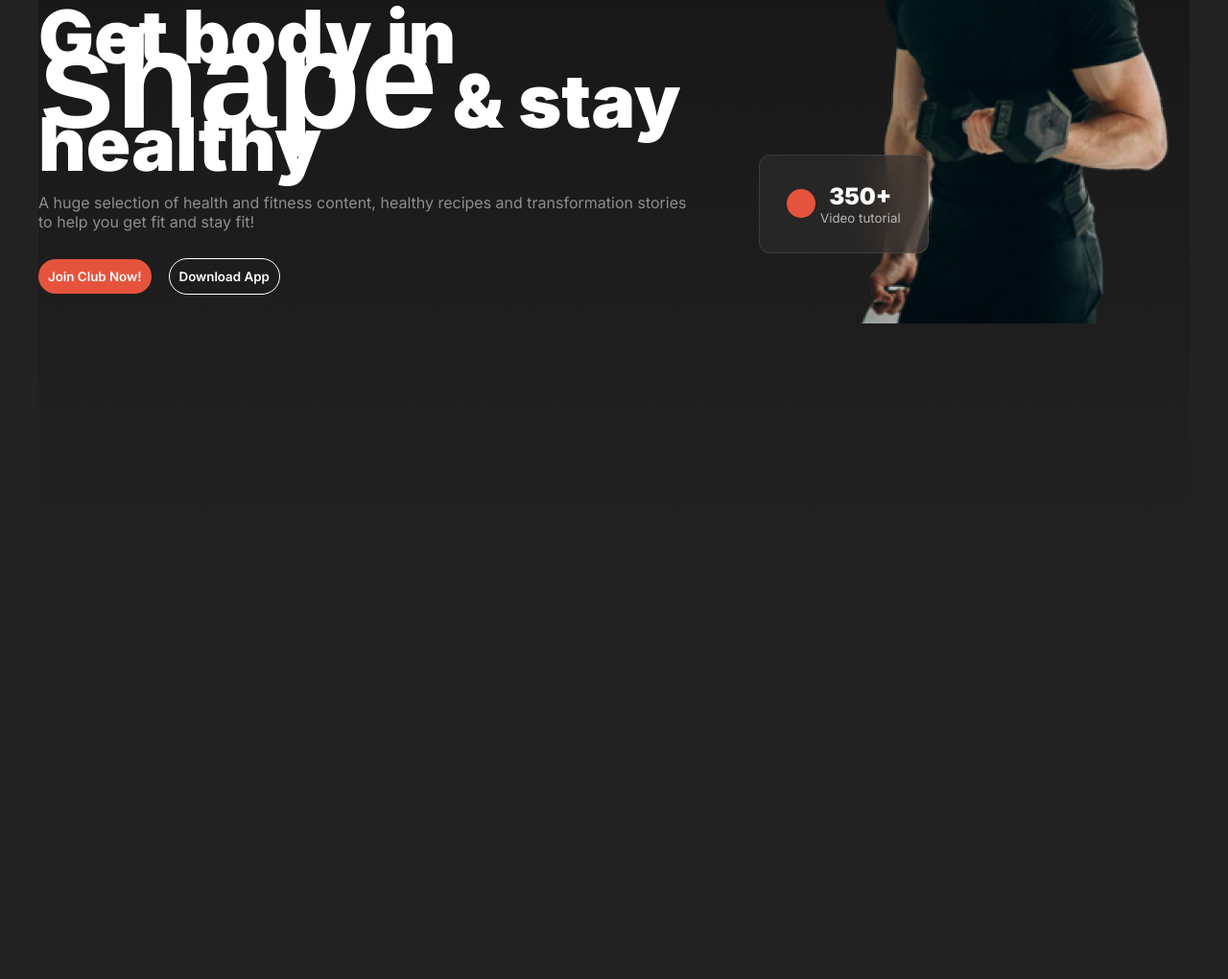
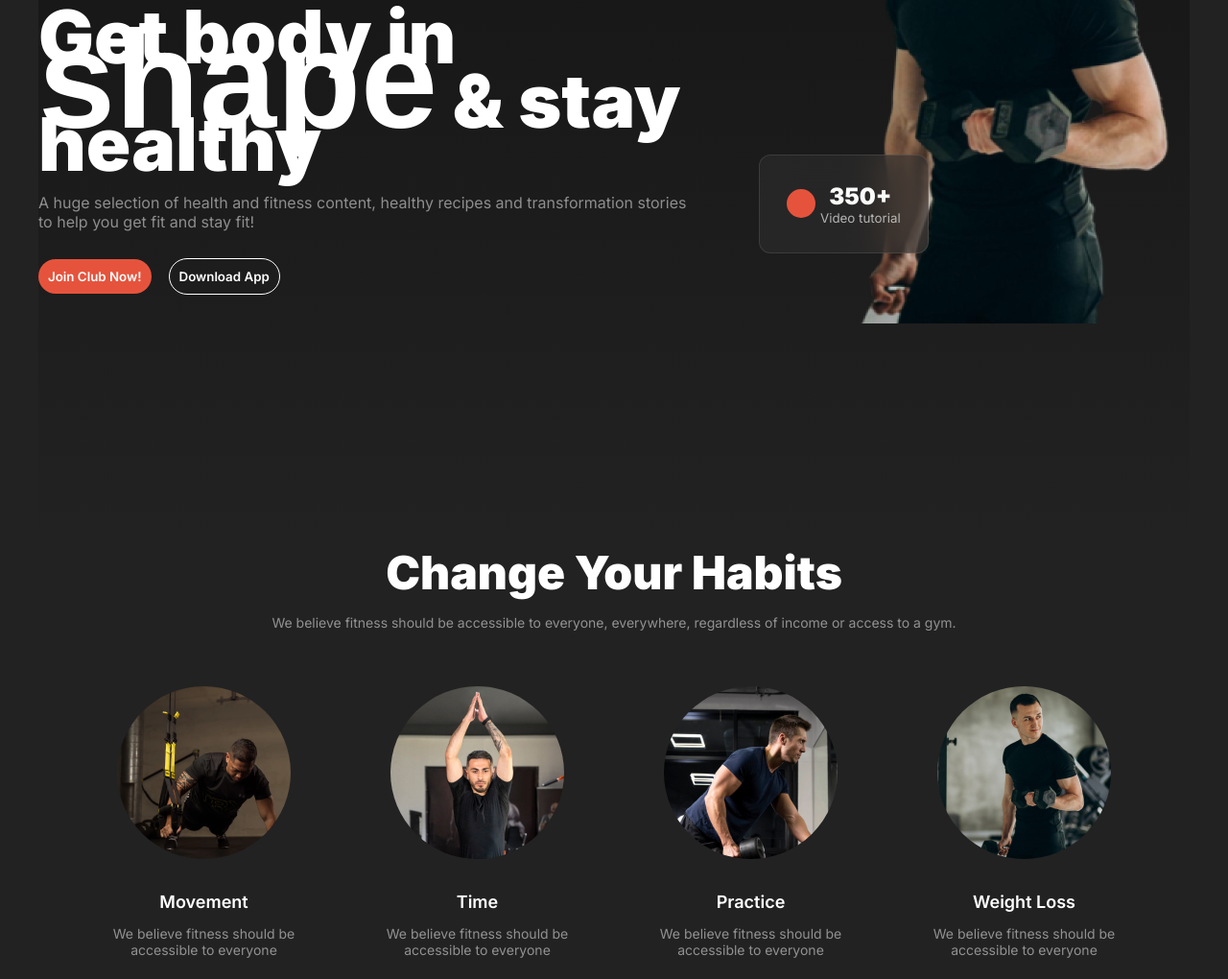
Before and after one commit to md-irfankhan/assignment-2, a plain HTML site: page index.html in a window 1280 px wide. Shown: the part 387-1407 px from the top of the page at 96% size. Before the commit the page ends 962 px from the top, so only its background shows below. Drawn offline with Linux system fonts and the light colour scheme; a web font is replaced by a local one.

Commit message:
Habit Section Added

```diff
--- a/index.html
+++ b/index.html
@@ -59,5 +59,36 @@
             </div>
         </div>
     </header>
+
+    <main>
+        <section class="habit">
+            <div class="habit-texts">
+                <h3 class="habit-title inter-900">Change Your Habits</h3>
+                <p class="habit-subtitle inter-400 ">We believe fitness should be accessible to everyone, everywhere, regardless of income or access to a gym.</p>
+            </div>
+            <div class="habit-cards flex">
+                <div class="habit-card">
+                    <div class="habit-imgs"><img src="./images/image 3.png" alt="" class="habit-img"></div>
+                    <h4 class="hcard-title inter-600">Movement</h4>
+                    <p class="hcard-subtitle inter-400">We believe fitness should be accessible to everyone</p>
+                </div>
+                <div class="habit-card">
+                    <div class="habit-imgs"><img src="./images/image 2.png" alt="" class="habit-img"></div>
+                    <h4 class="hcard-title inter-600">Time</h4>
+                    <p class="hcard-subtitle inter-400">We believe fitness should be accessible to everyone</p>
+                </div>
+                <div class="habit-card">
+                    <div class="habit-imgs"><img src="./images/image 4.png" alt="" class="habit-img"></div>
+                    <h4 class="hcard-title inter-600">Practice</h4>
+                    <p class="hcard-subtitle inter-400">We believe fitness should be accessible to everyone</p>
+                </div>
+                <div class="habit-card">
+                    <div class="habit-imgs"><img src="./images/image 5.png" alt="" class="habit-img"></div>
+                    <h4 class="hcard-title inter-600">Weight Loss</h4>
+                    <p class="hcard-subtitle inter-400">We believe fitness should be accessible to everyone</p>
+                </div>
+            </div>
+        </section>
+    </main>
 </body>
 </html>
--- a/styles/style.css
+++ b/styles/style.css
@@ -9,115 +9,134 @@
   font-weight: 400;
   font-style: normal;
 }
+
 .inter-500 {
   font-family: "Inter", sans-serif;
   font-optical-sizing: auto;
   font-weight: 500;
   font-style: normal;
 }
+
 .inter-600 {
   font-family: "Inter", sans-serif;
   font-optical-sizing: auto;
   font-weight: 600;
   font-style: normal;
 }
+
 .inter-700 {
   font-family: "Inter", sans-serif;
   font-optical-sizing: auto;
   font-weight: 700;
   font-style: normal;
 }
+
 .inter-800 {
   font-family: "Inter", sans-serif;
   font-optical-sizing: auto;
   font-weight: 800;
   font-style: normal;
 }
+
 .inter-900 {
   font-family: "Inter", sans-serif;
   font-optical-sizing: auto;
   font-weight: 900;
   font-style: normal;
 }
+
 /* ************************************************************************** */
-.flex{
+.flex {
   display: flex;
 }
-body{
+
+body {
   background: rgb(34, 34, 34);
   color: white;
 }
-.nav-icon{
+
+.nav-icon {
   display: none;
   color: aliceblue;
 }
-.header{
+
+.header {
   max-width: 1200px;
   margin: 0 auto;
- background: linear-gradient(180.00deg, rgb(17, 17, 17),rgba(119, 119, 119, 0) 100%);
+  background: linear-gradient(180.00deg, rgb(17, 17, 17), rgba(119, 119, 119, 0) 100%);
 }
-.nav{
+
+.nav {
   align-items: center;
   justify-content: space-between;
 }
-.nav-title{
-  font-style:italic ;
+
+.nav-title {
+  font-style: italic;
   font-size: 2.25rem;
   color: rgb(230, 83, 60);
 }
-.links{
+
+.links {
   list-style: none;
   gap: 47px;
 }
-.link-text{
+
+.link-text {
   color: rgb(255, 255, 255);
   font-size: 1.125rem;
   text-decoration: none;
 }
-.btn{
+
+.btn {
   color: rgb(255, 255, 255);
-  background-color:rgb(230, 83, 60) ;
+  background-color: rgb(230, 83, 60);
   border-radius: 46px;
   border: none;
   padding: 10px;
 
 }
-.btn-2{
+
+.btn-2 {
   border-radius: 46px;
   border: 1px solid rgb(255, 255, 255);
   background: none;
   padding: 10px;
-  color:rgb(255, 255, 255) ;
+  color: rgb(255, 255, 255);
   margin-left: 14px;
 }
 
-.banner{
+.banner {
   align-items: center;
   gap: 167px;
   margin-top: 32px;
 }
-.banner-title{
+
+.banner-title {
   font-size: 4.8rem;
   margin: 0;
   line-height: 45px;
 }
-.miamis{
+
+.miamis {
   font-family: 'Miama', sans-serif;
   font-size: 9rem;
 }
-.banner-subtitle{
+
+.banner-subtitle {
   color: rgba(255, 255, 255, 0.5);
   font-size: 1rem;
   margin: 28px 0;
 }
 
-.elips{
-  background-color:rgb(230, 83, 60) ;
+.elips {
+  background-color: rgb(230, 83, 60);
   border-radius: 50%;
   height: 30px;
   width: 30px;
 }
-.s-btn-1{
+
+.s-btn-1 {
   align-items: center;
   padding: 28px;
   gap: 5px;
@@ -126,32 +145,35 @@ body{
   background: rgba(48, 48, 48, 0.54);
   border-radius: 12px;
   backdrop-filter: blur(20px);
-  position:relative;
+  position: relative;
   top: -180px;
   right: 100px;
 }
-.s-btn1-title{
+
+.s-btn1-title {
   margin: 0;
   font-size: 1.5rem;
 }
-.s-btn1-subtitle{
-  margin: 0;
-  color: rgba(255, 255, 255, 0.65);
 
-}
-.s-btn2-subtitle{
+.s-btn1-subtitle {
   margin: 0;
   color: rgba(255, 255, 255, 0.65);
 
 }
 
-.s-btn2-title{
+.s-btn2-subtitle {
+  margin: 0;
+  color: rgba(255, 255, 255, 0.65);
+
+}
+
+.s-btn2-title {
   margin: 0;
   font-size: 2.5rem;
   color: rgb(250, 250, 249);
 }
 
-.s-btn-2{
+.s-btn-2 {
 
   padding: 28px;
 
@@ -166,35 +188,91 @@ body{
 
 }
 
+main {
+  max-width: 1100px;
+  margin: 0 auto;
+}
+
+.habit-texts {
+  text-align: center;
+}
+
+.habit-title {
+  font-size: 3rem;
+  margin: 0;
+}
+
+.habit-subtitle {
+  font-size: 0.875rem;
+  margin: 0;
+  color: rgba(255, 255, 255, 0.5);
+  margin-top: 14px;
+  margin-bottom: 58px;
+}
+
+.habit-imgs {
+  border-radius: 50%;
+  text-align: center;
+}
+
+.habit-img {
+  border-radius: 50%;
+  /* text-align: center; */
+}
+
+.hcard-title {
+  font-size: 1.125rem;
+  text-align: center;
+  margin-top: 30px;
+  margin-bottom: 5px;
+}
+
+.hcard-subtitle {
+  text-align: center;
+  color: rgba(255, 255, 255, 0.5);
+  font-size: 0.875rem;
+}
+.habit-cards{
+  gap: 40px;
+}
 @media screen and (max-width:576px) {
-  .banner{
+  .banner {
     flex-direction: column;
   }
-  .nav-links{
+
+  .nav-links {
     display: none;
   }
-  .nav-icon{
+
+  .nav-icon {
     display: block;
     color: azure;
     height: 24px;
     width: 24px;
   }
-  .banner-title{
+
+  .banner-title {
     font-size: 4.8rem;
     margin: 0;
     line-height: 70px;
   }
-.banner-img{
+
+  .banner-img {
     max-width: 353px;
     margin: 0 auto;
   }
-.s-btn-1{
+
+  .s-btn-1 {
     left: 10px;
     bottom: 40px;
   }
-.s-btn-2{
+
+  .s-btn-2 {
     bottom: 450px;
     left: 130px;
   }
+  .habit-cards{
+    flex-direction: column;
+  }
 
 }
```
Lines whose indentation alone changed are shown as unchanged.
